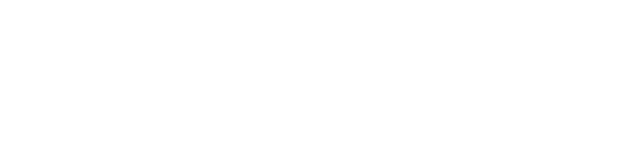
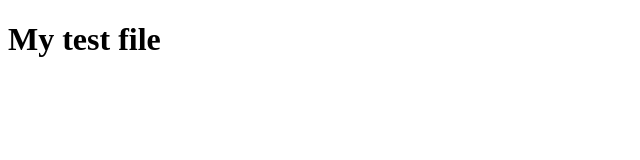
Before and after one commit to UlviJalil/ABB-Project, a website: page index.html in a window 1280 px wide. Shown: the whole page, without its empty margins (0-640 px from the left). Drawn offline with Linux system fonts and the light colour scheme.

Commit message:
My test file

```diff
--- a/index.html
+++ b/index.html
@@ -9,7 +9,7 @@
 
 <body>
 
-
+<h1>My test file</h1>
 
 </body>
 
--- a/main.js
+++ b/main.js
@@ -1,3 +0,0 @@
-
-
-console.log("My new file");
```
